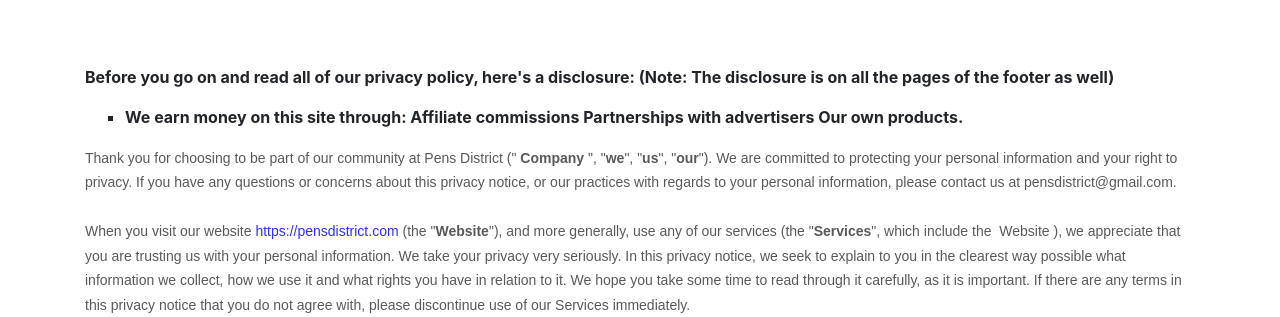
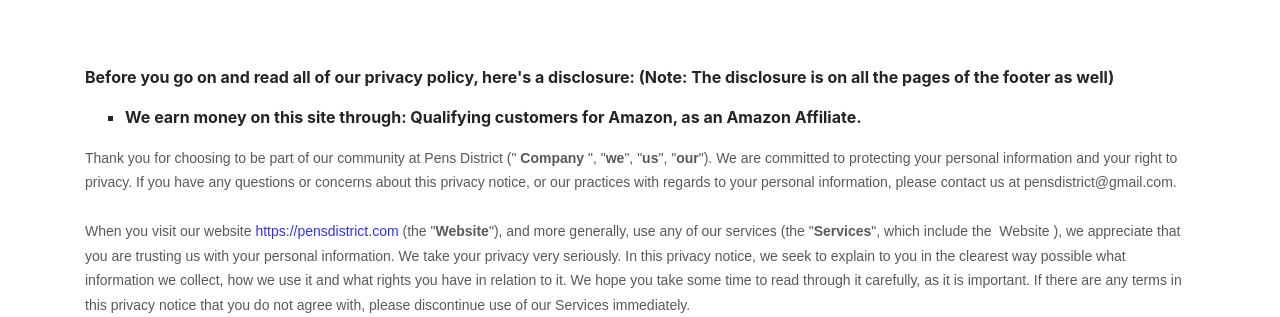
Before and after one commit to XDCoder3289/pensdistrict, a Django app: page /privacy-policy/ in a window 1280 px wide. Shown: the part 200-517 px from the top of the page. Run offline with Django 3.2, Linux system fonts and the light colour scheme; data that the repository does not hold is empty; some libraries are stand-ins or nearby versions.

Commit message:
Update privacy.html
Updated privacy policy

```diff
--- a/templates/privacy.html
+++ b/templates/privacy.html
@@ -78,9 +78,7 @@
           <strong>
             <li>We earn money on this site through:
 
-              Affiliate commissions
-              Partnerships with advertisers
-              Our own products.</li>
+              Qualifying customers for Amazon, as an Amazon Affiliate.</li>
           </strong>
         </ul>
         <div style="line-height: 1.5;"><span style="color: rgb(127, 127, 127);"><span style="color: rgb(89, 89, 89); font-size: 15px;"><span data-custom-class="body_text">Thank you for choosing to be part of our community at <bdt class="question">
```
